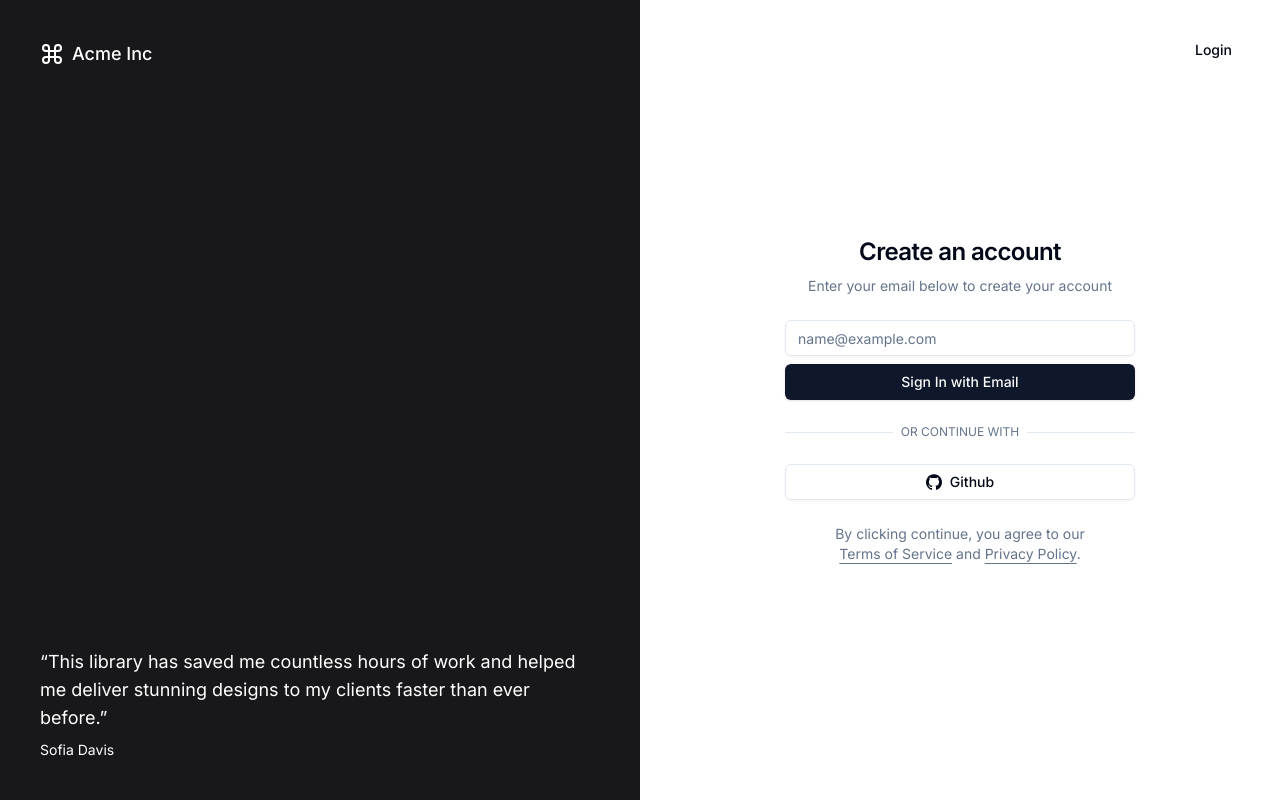
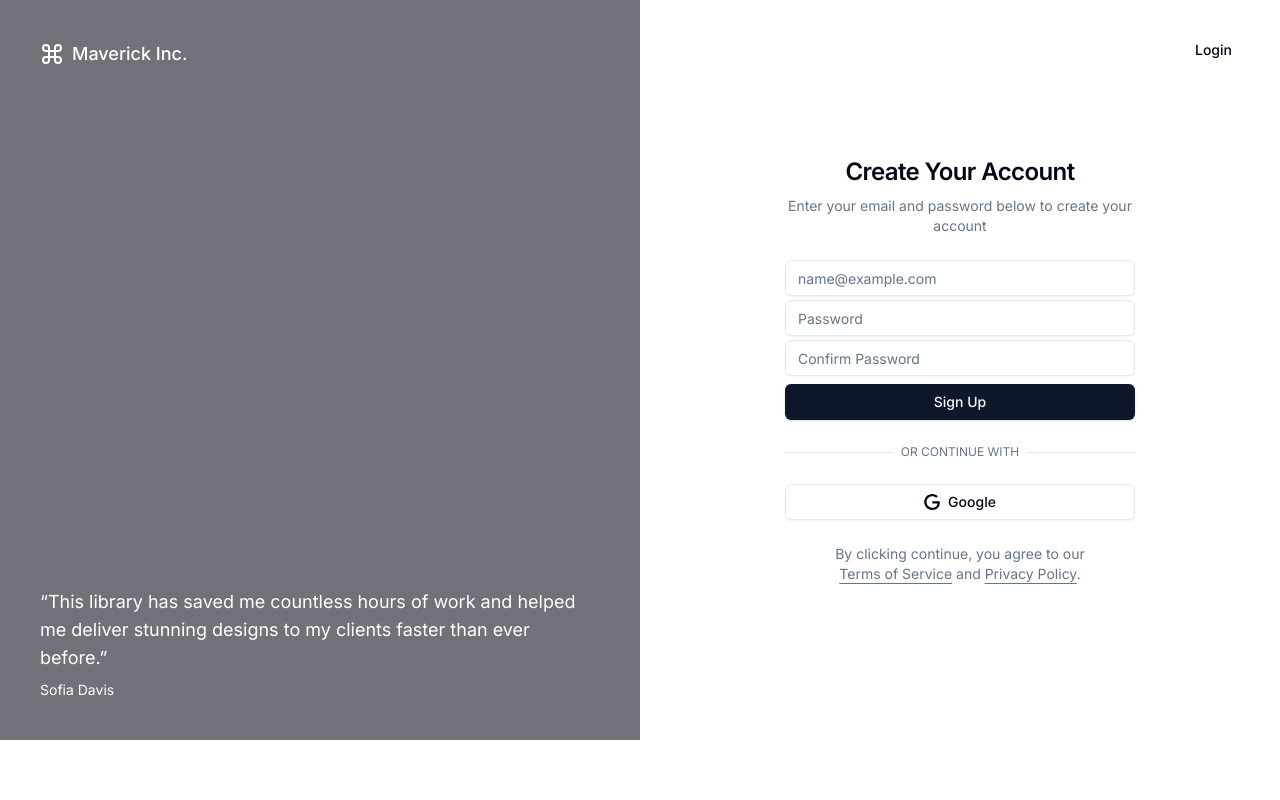
Before and after one commit to MbuguaNgigi50/Next-Auth-Implementation, a Next.js app: page /register in a window 1280 px wide. Built offline with nearby package versions, Linux system fonts and the light colour scheme.

Commit message:
Creation of Login and Registration Form

```diff
--- a/app/(authentication)/login/page.tsx
+++ b/app/(authentication)/login/page.tsx
@@ -1,3 +1,71 @@
+import { Metadata } from "next";
+import Image from "next/image";
+import Link from "next/link";
+
+import { cn } from "../../../lib/utils";
+import { buttonVariants } from "../../../components/ui/button";
+import { UserLoginAuthForm } from "../../../components/loginForm";
+
+export const metadata: Metadata = {
+	title: "Login to your Account",
+	description: "Login Flow.",
+};
+
 export default function LoginPage() {
-	return <div>This is the login page</div>;
+	return (
+		<>
+			<div className="container relative hidden h-[740px] flex-col items-center justify-center md:grid lg:max-w-none lg:grid-cols-2 lg:px-0">
+				<Link
+					href="/register"
+					className={cn(
+						buttonVariants({ variant: "ghost" }),
+						"absolute right-4 top-4 md:right-8 md:top-8"
+					)}
+				>
+					Register
+				</Link>
+				<div className="relative hidden h-full flex-col bg-muted p-10 text-white dark:border-r lg:flex">
+					<div className="absolute inset-0 bg-zinc-900" />
+					<div className="relative z-20 flex items-center text-lg font-medium">
+						<svg
+							xmlns="http://www.w3.org/2000/svg"
+							viewBox="0 0 24 24"
+							fill="none"
+							stroke="currentColor"
+							strokeWidth="2"
+							strokeLinecap="round"
+							strokeLinejoin="round"
+							className="mr-2 h-6 w-6"
+						>
+							<path d="M15 6v12a3 3 0 1 0 3-3H6a3 3 0 1 0 3 3V6a3 3 0 1 0-3 3h12a3 3 0 1 0-3-3" />
+						</svg>
+						<Link href='/'>Maverick Inc.</Link>
+					</div>
+					<div className="relative z-20 mt-auto">
+						<blockquote className="space-y-2">
+							<p className="text-lg">
+								&ldquo;This library has saved me countless hours of work and
+								helped me deliver stunning designs to my clients faster than
+								ever before.&rdquo;
+							</p>
+							<footer className="text-sm">Sofia Davis</footer>
+						</blockquote>
+					</div>
+				</div>
+				<div className="lg:p-8">
+					<div className="mx-auto flex w-full flex-col justify-center space-y-6 sm:w-[350px]">
+						<div className="flex flex-col space-y-2 text-center">
+							<h1 className="text-2xl font-semibold tracking-tight">
+								Sign In To Your Account
+							</h1>
+							<p className="text-sm text-muted-foreground">
+								Enter your email and password below to continue
+							</p>
+						</div>
+						<UserLoginAuthForm />
+					</div>
+				</div>
+			</div>
+		</>
+	);
 }
--- a/app/(authentication)/register/page.tsx
+++ b/app/(authentication)/register/page.tsx
@@ -4,7 +4,7 @@
 
 import { cn } from "../../../lib/utils";
 import { buttonVariants } from "../../../components/ui/button";
-import { UserAuthForm } from "../../../components/user-auth-form";
+import { UserRegistrationAuthForm } from "../../../components/registrationForm";
 
 export const metadata: Metadata = {
 	title: "Register for an Account",
@@ -14,25 +14,9 @@
 export default function RegistrationPage() {
 	return (
 		<>
-			<div className="md:hidden">
-				<Image
-					src="/examples/authentication-light.png"
-					width={1280}
-					height={843}
-					alt="Authentication"
-					className="block dark:hidden"
-				/>
-				<Image
-					src="/examples/authentication-dark.png"
-					width={1280}
-					height={843}
-					alt="Authentication"
-					className="hidden dark:block"
-				/>
-			</div>
-			<div className="container relative hidden h-[800px] flex-col items-center justify-center md:grid lg:max-w-none lg:grid-cols-2 lg:px-0">
+			<div className="container relative hidden h-[740px] flex-col items-center justify-center md:grid lg:max-w-none lg:grid-cols-2 lg:px-0">
 				<Link
-					href="/examples/authentication"
+					href="/login"
 					className={cn(
 						buttonVariants({ variant: "ghost" }),
 						"absolute right-4 top-4 md:right-8 md:top-8"
@@ -41,7 +25,7 @@
 					Login
 				</Link>
 				<div className="relative hidden h-full flex-col bg-muted p-10 text-white dark:border-r lg:flex">
-					<div className="absolute inset-0 bg-zinc-900" />
+					<div className="absolute inset-0 bg-zinc-500" />
 					<div className="relative z-20 flex items-center text-lg font-medium">
 						<svg
 							xmlns="http://www.w3.org/2000/svg"
@@ -55,7 +39,7 @@
 						>
 							<path d="M15 6v12a3 3 0 1 0 3-3H6a3 3 0 1 0 3 3V6a3 3 0 1 0-3 3h12a3 3 0 1 0-3-3" />
 						</svg>
-						Acme Inc
+						<Link href="/">Maverick Inc.</Link>
 					</div>
 					<div className="relative z-20 mt-auto">
 						<blockquote className="space-y-2">
@@ -72,24 +56,24 @@
 					<div className="mx-auto flex w-full flex-col justify-center space-y-6 sm:w-[350px]">
 						<div className="flex flex-col space-y-2 text-center">
 							<h1 className="text-2xl font-semibold tracking-tight">
-								Create an account
+								Create Your Account
 							</h1>
 							<p className="text-sm text-muted-foreground">
-								Enter your email below to create your account
+								Enter your email and password below to create your account
 							</p>
 						</div>
-						<UserAuthForm />
+						<UserRegistrationAuthForm />
 						<p className="px-8 text-center text-sm text-muted-foreground">
 							By clicking continue, you agree to our{" "}
 							<Link
-								href="/terms"
+								href="/terms-and-conditions"
 								className="underline underline-offset-4 hover:text-primary"
 							>
 								Terms of Service
 							</Link>{" "}
 							and{" "}
 							<Link
-								href="/privacy"
+								href="/privacy-policy"
 								className="underline underline-offset-4 hover:text-primary"
 							>
 								Privacy Policy
--- a/components/user-auth-form.tsx
+++ b/components/loginForm.tsx
@@ -8,9 +8,9 @@
 import { Input } from "../components/ui/input";
 import { Label } from "../components/ui/label";
 
-interface UserAuthFormProps extends React.HTMLAttributes<HTMLDivElement> {}
+interface UserLoginAuthFormProps extends React.HTMLAttributes<HTMLDivElement> {}
 
-export function UserAuthForm({ className, ...props }: UserAuthFormProps) {
+export function UserLoginAuthForm({ className, ...props }: UserLoginAuthFormProps) {
 	const [isLoading, setIsLoading] = React.useState<boolean>(false);
 
 	async function onSubmit(event: React.SyntheticEvent) {
@@ -38,13 +38,23 @@
 							autoComplete="email"
 							autoCorrect="off"
 							disabled={isLoading}
+							required
+						/>
+						<Input
+							id="password"
+							placeholder="Password"
+							type="password"
+							autoComplete="password"
+							autoCorrect="off"
+							disabled={isLoading}
+							required
 						/>
 					</div>
 					<Button disabled={isLoading}>
 						{isLoading && (
 							<Icons.spinner className="mr-2 h-4 w-4 animate-spin" />
 						)}
-						Sign In with Email
+						Sign In
 					</Button>
 				</div>
 			</form>
@@ -62,9 +72,9 @@
 				{isLoading ? (
 					<Icons.spinner className="mr-2 h-4 w-4 animate-spin" />
 				) : (
-					<Icons.gitHub className="mr-2 h-4 w-4" />
+					<Icons.google className="mr-2 h-4 w-4" />
 				)}{" "}
-				Github
+				Google
 			</Button>
 		</div>
 	);
--- /dev/null
+++ b/components/registrationForm.tsx
@@ -0,0 +1,90 @@
+"use client";
+
+import * as React from "react";
+
+import { cn } from "../lib/utils";
+import { Icons } from "../components/icons";
+import { Button } from "../components/ui/button";
+import { Input } from "../components/ui/input";
+import { Label } from "../components/ui/label";
+
+interface UserRegistrationAuthFormProps extends React.HTMLAttributes<HTMLDivElement> {}
+
+export function UserRegistrationAuthForm({ className, ...props }: UserRegistrationAuthFormProps) {
+	const [isLoading, setIsLoading] = React.useState<boolean>(false);
+
+	async function onSubmit(event: React.SyntheticEvent) {
+		event.preventDefault();
+		setIsLoading(true);
+
+		setTimeout(() => {
+			setIsLoading(false);
+		}, 3000);
+	}
+
+	return (
+		<div className={cn("grid gap-6", className)} {...props}>
+			<form onSubmit={onSubmit}>
+				<div className="grid gap-2">
+					<div className="grid gap-1">
+						<Label className="sr-only" htmlFor="email">
+							Email
+						</Label>
+						<Input
+							id="email"
+							placeholder="name@example.com"
+							type="email"
+							autoCapitalize="none"
+							autoComplete="email"
+							autoCorrect="off"
+							disabled={isLoading}
+							required
+						/>
+						<Input
+							id="password"
+							placeholder="Password"
+							type="password"
+							autoComplete="password"
+							autoCorrect="off"
+							disabled={isLoading}
+							required
+						/>
+						<Input
+							id="confirmPassword"
+							placeholder="Confirm Password"
+							type="password"
+							autoComplete="password"
+							autoCorrect="off"
+							disabled={isLoading}
+							required
+						/>
+					</div>
+					<Button disabled={isLoading}>
+						{isLoading && (
+							<Icons.spinner className="mr-2 h-4 w-4 animate-spin" />
+						)}
+						Sign Up
+					</Button>
+				</div>
+			</form>
+			<div className="relative">
+				<div className="absolute inset-0 flex items-center">
+					<span className="w-full border-t" />
+				</div>
+				<div className="relative flex justify-center text-xs uppercase">
+					<span className="bg-background px-2 text-muted-foreground">
+						Or continue with
+					</span>
+				</div>
+			</div>
+			<Button variant="outline" type="button" disabled={isLoading}>
+				{isLoading ? (
+					<Icons.spinner className="mr-2 h-4 w-4 animate-spin" />
+				) : (
+					<Icons.google className="mr-2 h-4 w-4" />
+				)}{" "}
+				Google
+			</Button>
+		</div>
+	);
+}
```
